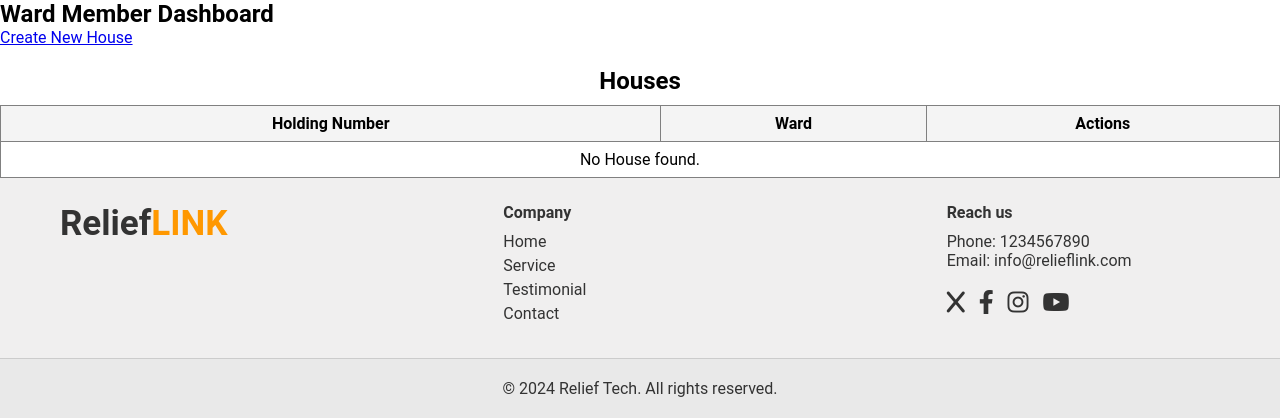
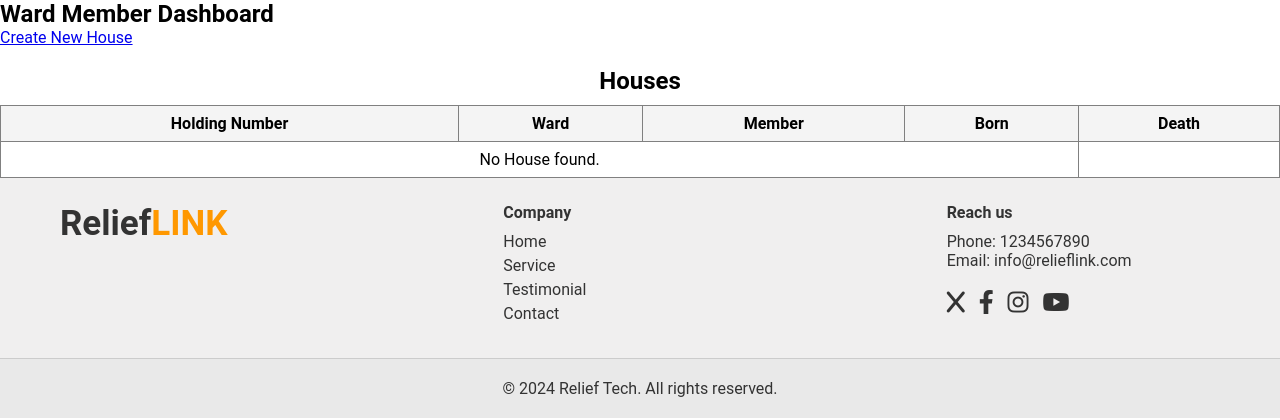
Before and after one commit to TahmidMuntaser/ReliefLink, a Django app: page /wardmember_dashboard/ in a window 1280 px wide. Shown: the part 80-500 px from the top of the page. Run offline with Django 5.2, Linux system fonts and the light colour scheme; the visitor is signed in with stand-in values (Sample User, id 1); data that the repository does not hold is empty.

Commit message:
in Ward Member dashboard implement family member section , add new born baby, and remove a death person

```diff
--- a/ReliefLink/account/urls.py
+++ b/ReliefLink/account/urls.py
@@ -24,6 +24,8 @@
     path('add_wardmember/', views.add_wardmember_view, name='add_wardmember'),
 
     path('add_house/', views.add_house_view, name='add_house'),
+    path('born/<int:house_id>/', views.born_view, name='born'),
+    path('death/<int:house_id>/', views.death_view, name='death'),
 
 
 ]
--- a/ReliefLink/home/templates/home/wardmember_dashboard.html
+++ b/ReliefLink/home/templates/home/wardmember_dashboard.html
@@ -15,7 +15,10 @@
         <tr style="background-color: #f4f4f4;">
             <th style="padding: 8px;">Holding Number</th>
             <th style="padding: 8px;">Ward</th>
-            <th style="padding: 8px;">Actions</th>
+            <th style="padding: 8px;">Member</th>
+
+            <th style="padding: 8px;">Born</th>
+            <th style="padding: 8px;">Death</th>
         </tr>
     </thead>
     <tbody>
@@ -23,8 +26,15 @@
             <tr>
                 <td style="padding: 8px;">{{ house.holding_number }}</td>
                 <td style="padding: 8px;">{{ house.ward }}</td>
+                <td style="padding: 8px;">{{ house.family_member }}</td>
                 <td style="padding: 8px; text-align: center;">
-                    <form method="post" action="{% url 'delete_user' house.id %}">
+                    <form method="post" action="{% url 'born' house.id %}">
+                        {% csrf_token %}
+                        <button type="submit" class="btn btn-success">Add</button>
+                    </form>
+                </td>
+                <td style="padding: 8px; text-align: center;">
+                    <form method="post" action="{% url 'death' house.id %}">
                         {% csrf_token %}
                         <button type="submit" class="btn btn-danger">Delete</button>
                     </form>
```
Also changed, not shown: ReliefLink/account/views.py (+25 -0 lines).
